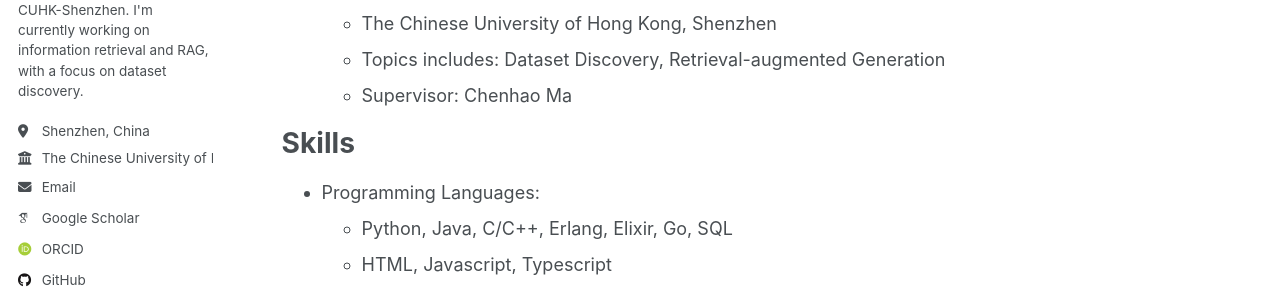
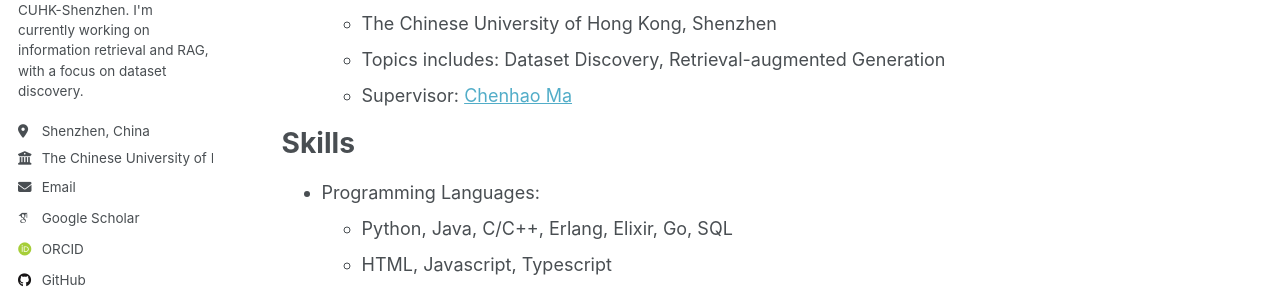
Before and after one commit to zixinwei/zixinwei.github.io, a Jekyll site: the page built from _pages/cv.md, in a window 1280 px wide and 900 px high. Shown: the part 366-655 px from the top of the window. Built offline with Jekyll 4.4.1, drawn with Linux system fonts in a browser that asks for light colours; some web fonts are replaced; a script that is not in the unit is left out; part of the change alters nothing that is shown.

```diff
--- a/_pages/cv.md
+++ b/_pages/cv.md
@@ -20,7 +20,7 @@ redirect_from:
 
   - The Chinese University of Hong Kong, Shenzhen
   - Topics includes: Dataset Discovery, Retrieval-augmented Generation
-  - Supervisor: Chenhao Ma
+  - Supervisor: [Chenhao Ma](https://chenhao-ma.github.io/)
 
 # Skills
 
```
